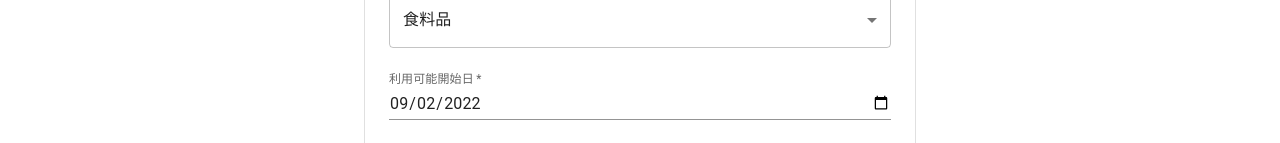
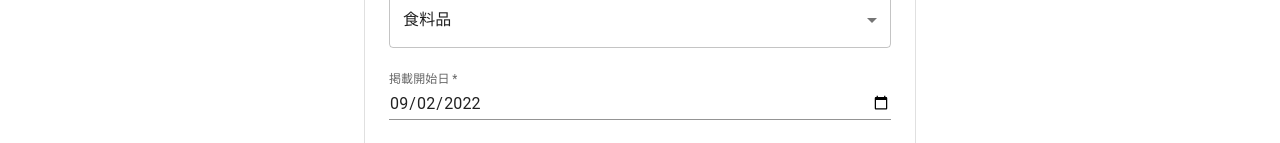
Before and after one commit to saki-shige/upcimile_app, a React (Create React App) app in the folder frontend/app/: page /products/new in a window 1280 px wide. Shown: the part 809-952 px from the top of the page. Built offline with nearby package versions, Linux system fonts and the light colour scheme; what axios-case-converter would draw is missing.

Commit message:
[fix] 開始日を本日以降にするバリデーションを追加

```diff
--- a/frontend/app/src/components/pages/CreateProduct.tsx
+++ b/frontend/app/src/components/pages/CreateProduct.tsx
@@ -27,6 +27,8 @@ const CreateProduct: FC = () => {
   const [categoryId, setCategoryId] = useState<string>('1')
   const availableToRef = useRef<HTMLInputElement>(null)
   const [availableToError, setAvailableToError] = useState(false)
+  const availableFromRef = useRef<HTMLInputElement>(null)
+  const [availableFromError, setAvailableFromError] = useState(false)
 
   const formValidation: () => boolean = () => {
     let valid = true
@@ -43,14 +45,24 @@ const CreateProduct: FC = () => {
       valid = ok
     }
 
+    const availableFromValue = availableFromRef?.current
+    if (availableFromValue != null) {
+      if (availableFrom < formatted) {
+        availableFromValue?.setCustomValidity('本日以降の日付にしてください')
+      } else {
+        availableFromValue?.setCustomValidity('')
+      }
+      const ok = availableFromValue?.validity.valid
+      setAvailableFromError(!ok)
+      valid = ok
+    }
+
     console.log(valid)
     return valid
   }
 
   const handleFormData: (e: React.MouseEvent<HTMLButtonElement>) => Promise<void> = async (e) => {
     e.preventDefault()
-
-    console.log(croppedFile)
 
     const formData = new FormData()
     formData.append('product[name]', (name != null) ? name : '')
@@ -139,13 +151,16 @@ const CreateProduct: FC = () => {
                 required
                 type='date'
                 name='availableFrom'
-                label="利用可能開始日"
+                label="掲載開始日"
                 defaultValue={formatted}
                 fullWidth
                 variant="standard"
                 InputLabelProps={{
                   shrink: true
                 }}
+                inputRef={availableFromRef}
+                error={availableFromError}
+                helperText={availableFromError && availableFromRef?.current?.validationMessage}
                 onChange={(e) => setAvailableFrom(e.target.value)}
               />
             </Grid>
```
